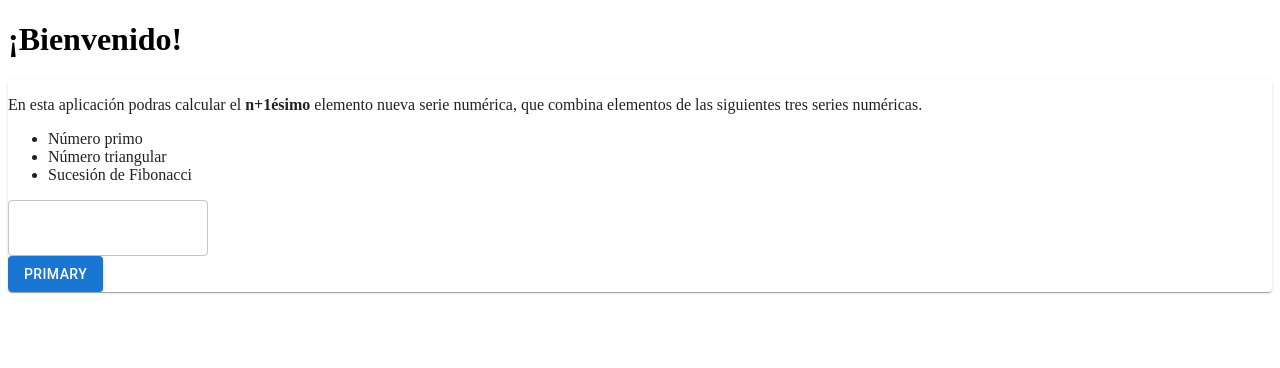
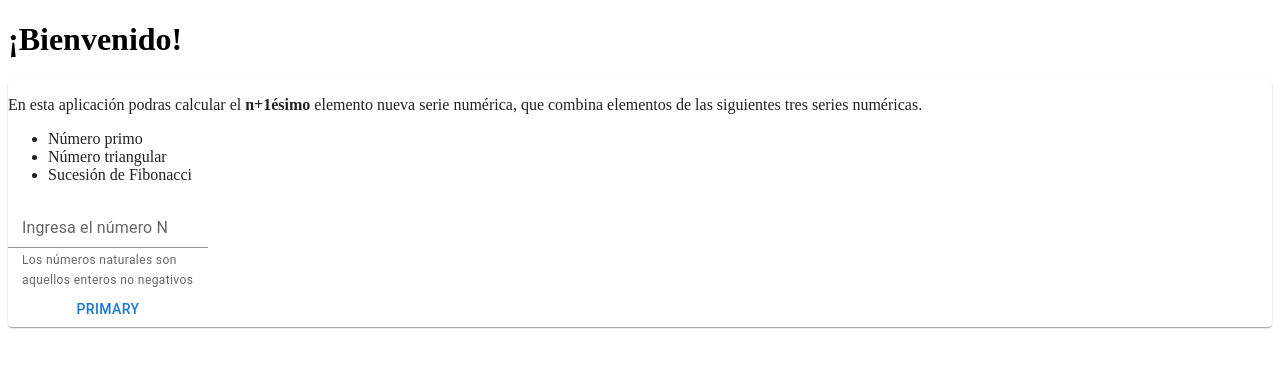
Before and after one commit to BetoSandoval/series-numericas-app, a React (Vite) app: page / in a window 1280 px wide. Shown: the top 368 px of the page. Built offline with nearby package versions, Linux system fonts and the light colour scheme.

Commit message:
Modificacion de codigo para mejorar estructua de formulario

```diff
--- a/src/components/VisualComponentForm/VisualComponentForm.jsx
+++ b/src/components/VisualComponentForm/VisualComponentForm.jsx
@@ -1,8 +1,16 @@
-import React, { useState } from 'react';
-import { Box, OutlinedInput, Card, Button } from "@mui/material";
+import React, { useState } from "react";
+import {
+  Box,
+  InputLabel,
+  Card,
+  Button,
+  FormControl,
+  Input,
+  FormHelperText
+} from "@mui/material";
 
 const VisualComponentForm = () => {
-  const [numeroN, setNumeroN] = useState('');
+  const [numeroN, setNumeroN] = useState("");
 
   const handleChange = (event) => {
     setNumeroN(event.target.value);
@@ -10,7 +18,7 @@ const VisualComponentForm = () => {
 
   const handleSubmit = (event) => {
     event.preventDefault();
-    console.log('Número ingresado:', numeroN);
+    console.log(numeroN);
   };
 
   return (
@@ -28,25 +36,17 @@ const VisualComponentForm = () => {
           <li>Sucesión de Fibonacci</li>
         </ul>
         <div>
-          <Box
-            component="form"
-            onSubmit={handleSubmit}
-            sx={{ width: "25ch" }}
-          >
-            <OutlinedInput
-              id="numeroN"
-              value={numeroN}
-              onChange={handleChange}
-              label="Ingrese el número N"
-              variant="outlined"
-            />
-            <Button
-              type="submit"
-              variant="contained"
-              color="primary"
-            >
-              Primary
-            </Button>
+          <Box component="form" onSubmit={handleSubmit} sx={{ width: "25ch" }}>
+            <FormControl>
+                <InputLabel>Ingresa el número N</InputLabel>
+                <Input  onChange={handleChange} data-testid="numeroN"/>
+                <FormHelperText>
+                  Los números naturales son aquellos enteros no negativos
+                </FormHelperText>
+                <Button type="submit" color="primary" data-testid="Submit">
+                  Primary
+                </Button>
+            </FormControl>
           </Box>
         </div>
       </Card>
```
